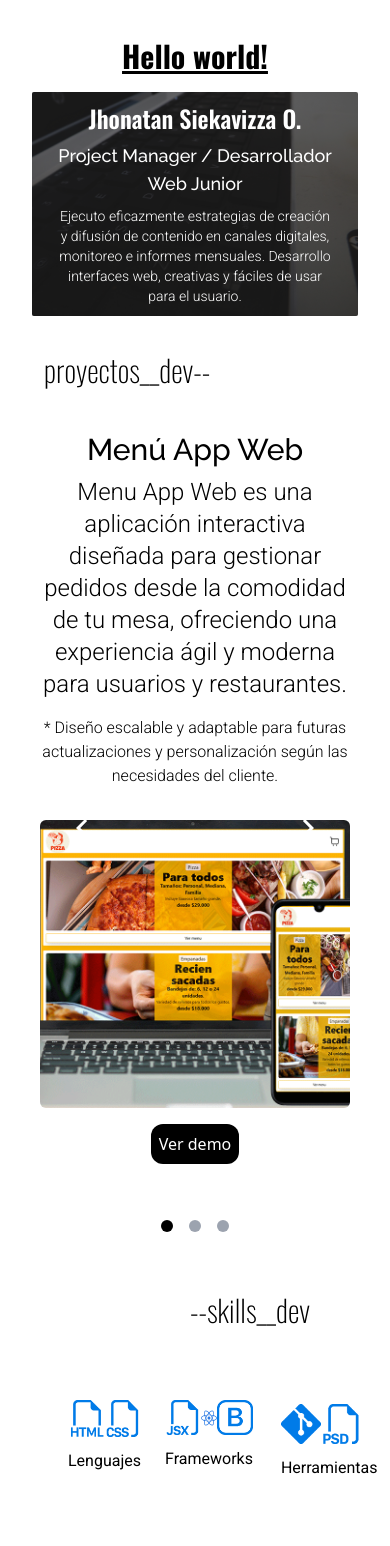
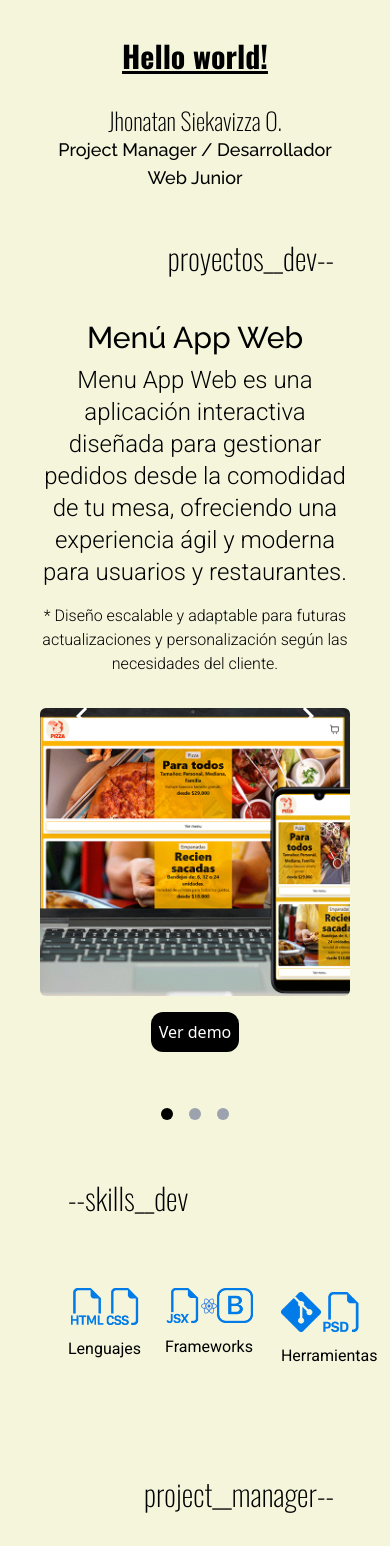
Before and after one commit to JSiekavizza/Portafolio, a React (Vite) app: page / in a window 390 px wide. Shown: the top 1546 px of the page. Built offline with nearby package versions, Linux system fonts and the light colour scheme.

Commit message:
Hook para animaciones de titulo

```diff
--- a/package.json
+++ b/package.json
@@ -10,6 +10,7 @@
     "preview": "vite preview"
   },
   "dependencies": {
+    "animejs": "^3.2.2",
     "react": "^18.3.1",
     "react-dom": "^18.3.1",
     "react-icons": "^5.4.0"
--- a/src/App.css
+++ b/src/App.css
@@ -1,6 +1,85 @@
 #root {
-  max-width: 1280px;
+  background-color: beige;
   margin: 0 auto;
   padding: 2rem;
   text-align: center;
 }
+
+.kenburns-top {
+  -webkit-animation: kenburns-top 5s ease-out both;
+  animation: kenburns-top 5s ease-out both;
+}
+
+/* ----------------------------------------------
+ * Generated by Animista on 2025-1-18 17:45:53
+ * Licensed under FreeBSD License.
+ * See http://animista.net/license for more info.
+ * w: http://animista.net, t: @cssanimista
+ * ---------------------------------------------- */
+
+@-webkit-keyframes kenburns-top {
+  0% {
+    -webkit-transform: scale(1) translateY(0);
+    transform: scale(1) translateY(0);
+    -webkit-transform-origin: 50% 16%;
+    transform-origin: 50% 16%;
+  }
+  100% {
+    -webkit-transform: scale(1.25) translateY(-15px);
+    transform: scale(1.25) translateY(-15px);
+    -webkit-transform-origin: top;
+    transform-origin: top;
+  }
+}
+@keyframes kenburns-top {
+  0% {
+    -webkit-transform: scale(1) translateY(0);
+    transform: scale(1) translateY(0);
+    -webkit-transform-origin: 50% 16%;
+    transform-origin: 50% 16%;
+  }
+  100% {
+    -webkit-transform: scale(1.25) translateY(-15px);
+    transform: scale(1.25) translateY(-15px);
+    -webkit-transform-origin: top;
+    transform-origin: top;
+  }
+}
+
+.tracking-in-expand {
+  -webkit-animation: tracking-in-expand 0.7s cubic-bezier(0.215, 0.61, 0.355, 1)
+    both;
+  animation: tracking-in-expand 0.7s cubic-bezier(0.215, 0.61, 0.355, 1) both;
+}
+
+/* ----------------------------------------------
+ * Generated by Animista on 2025-1-18 18:29:24
+ * Licensed under FreeBSD License.
+ * See http://animista.net/license for more info.
+ * w: http://animista.net, t: @cssanimista
+ * ---------------------------------------------- */
+
+@-webkit-keyframes tracking-in-expand {
+  0% {
+    letter-spacing: -0.5em;
+    opacity: 0;
+  }
+  40% {
+    opacity: 0.6;
+  }
+  100% {
+    opacity: 1;
+  }
+}
+@keyframes tracking-in-expand {
+  0% {
+    letter-spacing: -0.5em;
+    opacity: 0;
+  }
+  40% {
+    opacity: 0.6;
+  }
+  100% {
+    opacity: 1;
+  }
+}
--- a/src/App.jsx
+++ b/src/App.jsx
@@ -27,3 +27,7 @@ function App() {
 }
 
 export default App;
+
+<div class="absolute top-0 -z-10 h-full w-full bg-white">
+  <div class="absolute bottom-auto left-auto right-0 top-0 h-[500px] w-[500px] -translate-x-[30%] translate-y-[20%] rounded-full bg-[rgba(173,109,244,0.5)] opacity-50 blur-[80px]"></div>
+</div>;
--- a/src/assets/Banner/Banner.jsx
+++ b/src/assets/Banner/Banner.jsx
@@ -1,26 +1,29 @@
-import React from "react";
+import React, { useEffect, useRef } from "react";
+import useOnScreen from "../useOnScreen";
+import "../../App.css";
 
 const Banner = () => {
+  const sectionRef = useRef(null);
+  const isVisible = useOnScreen(sectionRef, 0.2);
+
   return (
     <>
       <div
-        className="relative bg-cover bg-center rounded-sm text-white
-      flex flex-col items-center justify-center p-6 h-56 mt-3"
-        style={{
-          backgroundImage: "url('./imagenes/banner.png')",
-        }}
+        className=" relative flex items-center justify-center
+        rounded-sm mt-3"
       >
-        <div className="absolute inset-0 bg-black bg-opacity-50 rounded-sm "></div>
-        <div className="relative z-10 text-center font-oswald font-semibold space-y-2">
+        <div
+          ref={sectionRef}
+          className={`${
+            isVisible ? "tracking-in-expand" : "opacity-0"
+          } transition-opacity duration-500 ease-out flex flex-col
+          font-oswald font-thin text-3xl  p-3`}
+          id="#banner"
+        >
           <h1 className="text-2xl lg:text-4xl">Jhonatan Siekavizza O.</h1>
           <h2 className="text-lg lg:text-2xl font-raleway font-medium">
             Project Manager / Desarrollador Web Junior
           </h2>
-          <p className="text-sm lg:text-lg font-roboto font-thin">
-            Ejecuto eficazmente estrategias de creación y difusión de contenido
-            en canales digitales, monitoreo e informes mensuales. Desarrollo
-            interfaces web, creativas y fáciles de usar para el usuario.
-          </p>
         </div>
       </div>
     </>
--- a/src/assets/Formación/Formacion.jsx
+++ b/src/assets/Formación/Formacion.jsx
@@ -1,11 +1,17 @@
-import React from "react";
+import React, { useRef } from "react";
+import useOnScreen from "../useOnScreen.jsx";
 
 const Formacion = () => {
+  const sectionRef = useRef(null);
+  const isVisible = useOnScreen(sectionRef, 0.2);
+
   return (
     <>
-      <div className="section mt-6">
+      <div ref={sectionRef} className="section mt-6">
         <h2
-          className="flex justify-end font-oswald font-thin text-3xl  p-3 mr-3"
+          className={`${
+            isVisible ? "tracking-in-expand" : "opacity-0"
+          } transition-opacity duration-500 ease-out flex justify-start font-oswald font-thin text-3xl  p-3 mr-3`}
           id="#formación"
         >
           --Formación
--- a/src/assets/Proyectos/Proyectos.jsx
+++ b/src/assets/Proyectos/Proyectos.jsx
@@ -1,4 +1,7 @@
-import React, { useState } from "react";
+import React, { useState, useRef } from "react";
+import useOnScreen from "../useOnScreen.jsx";
+
+import "../../App.css";
 
 import { MdNavigateBefore } from "react-icons/md";
 import { MdNavigateNext } from "react-icons/md";
@@ -86,6 +89,8 @@ const ProjectSlider = ({ projects }) => {
 };
 
 const Proyectos = () => {
+  const sectionRef = useRef(null);
+  const isVisible = useOnScreen(sectionRef, 0.2);
   const projects = [
     {
       title: "Menú App Web",
@@ -117,10 +122,12 @@ const Proyectos = () => {
   ];
 
   return (
-    <div className="section mt-6">
+    <div ref={sectionRef} className="section mt-6">
       <h2
-        className="flex font-oswald font-thin text-3xl p-3"
-        id="#proyectos_dev"
+        className={`${
+          isVisible ? "tracking-in-expand" : "opacity-0"
+        } transition-opacity duration-500 ease-out flex justify-end font-oswald font-thin text-3xl  p-3 mr-3`}
+        id="#formación"
       >
         proyectos__dev--
       </h2>
--- a/src/assets/Proyectos/ProyectosPM.jsx
+++ b/src/assets/Proyectos/ProyectosPM.jsx
@@ -1,11 +1,16 @@
-import React from "react";
+import React, { useRef } from "react";
+import useOnScreen from "../useOnScreen";
 
 const ProyectosPM = () => {
+  const sectionRef = useRef(null);
+  const isVisible = useOnScreen(sectionRef, 0.2);
   return (
     <>
-      <div className="section mt-8 ">
+      <div ref={sectionRef} className="section mt-8 ">
         <h2
-          className="flex font-oswald font-thin text-3xl  p-3 mb-9"
+          className={`${
+            isVisible ? "tracking-in-expand" : "opacity-0"
+          } transition-opacity duration-500 ease-out flex justify-end font-oswald font-thin text-3xl  p-3 mr-3`}
           id="#project-manager"
         >
           project__manager--
--- a/src/assets/Skills/Skills.jsx
+++ b/src/assets/Skills/Skills.jsx
@@ -1,12 +1,18 @@
-import React from "react";
+import React, { useRef } from "react";
+import useOnScreen from "../useOnScreen";
 
 const Skills = () => {
+  const sectionRef = useRef(null);
+  const isVisible = useOnScreen(sectionRef, 0.2);
+
   return (
     <>
-      <div className="section  rounded-sm p-6 mt-6">
+      <div ref={sectionRef} className="section  rounded-sm p-6 mt-6">
         <h2
-          className="flex justify-end font-oswald font-thin text-3xl  p-3 mr-3"
-          id="#skills"
+          className={`${
+            isVisible ? "tracking-in-expand" : "opacity-0"
+          } transition-opacity duration-500 ease-out flex justify-start font-oswald font-thin text-3xl  p-3 mr-3`}
+          id="#formación"
         >
           --skills__dev
         </h2>
--- /dev/null
+++ b/src/assets/useOnScreen.jsx
@@ -0,0 +1,28 @@
+import { useState, useEffect } from "react";
+
+const useOnScreen = (ref, threshold = 0.2) => {
+  const [isVisible, setIsVisible] = useState(false);
+
+  useEffect(() => {
+    const observer = new IntersectionObserver(
+      ([entry]) => {
+        setIsVisible(entry.isIntersecting);
+      },
+      { threshold }
+    );
+
+    if (ref.current) {
+      observer.observe(ref.current);
+    }
+
+    return () => {
+      if (ref.current) {
+        observer.unobserve(ref.current);
+      }
+    };
+  }, [ref, threshold]);
+
+  return isVisible;
+};
+
+export default useOnScreen;
```
Also changed, not shown: 1 other file (tests, documents, lock files or other folders).
